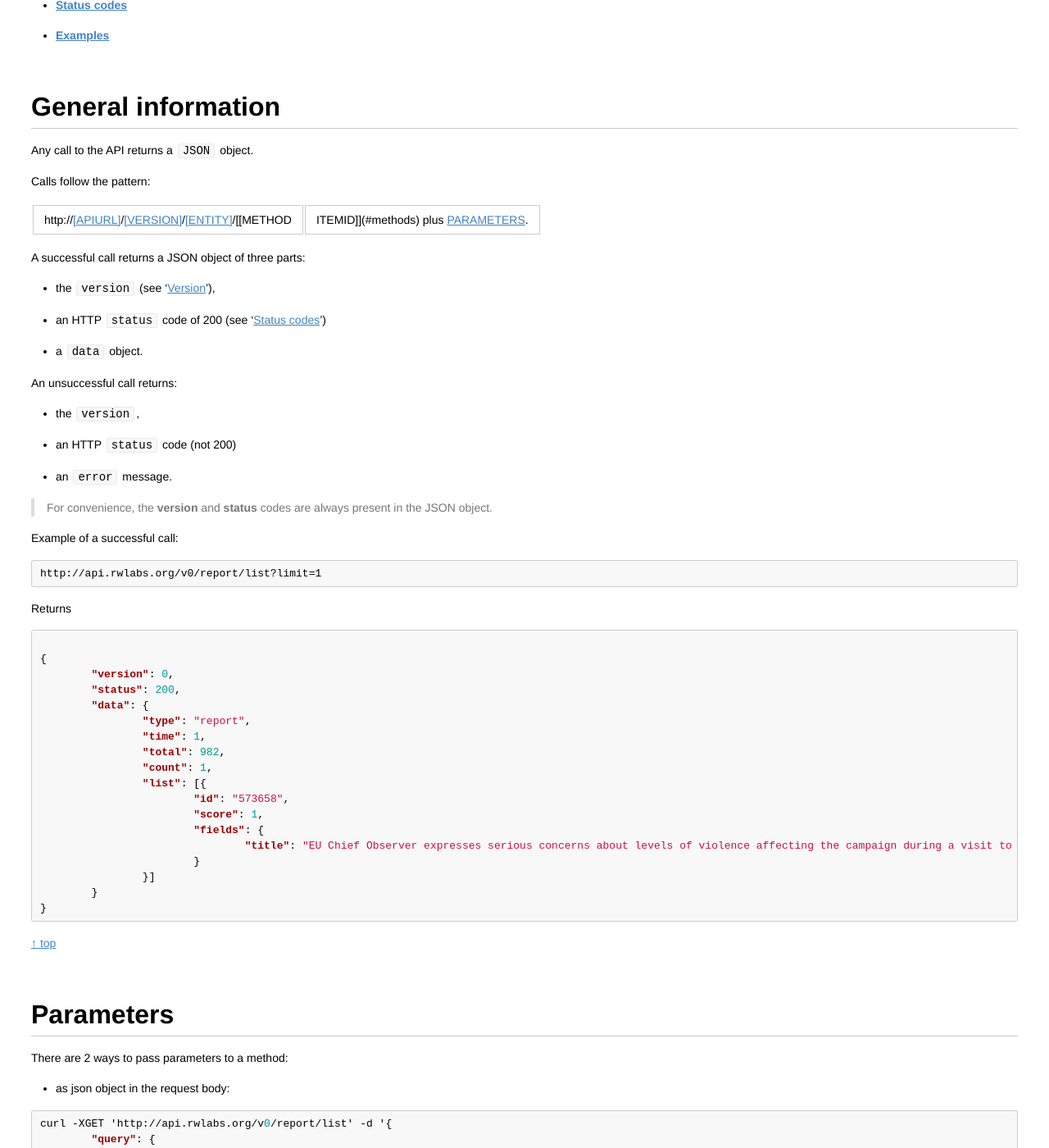
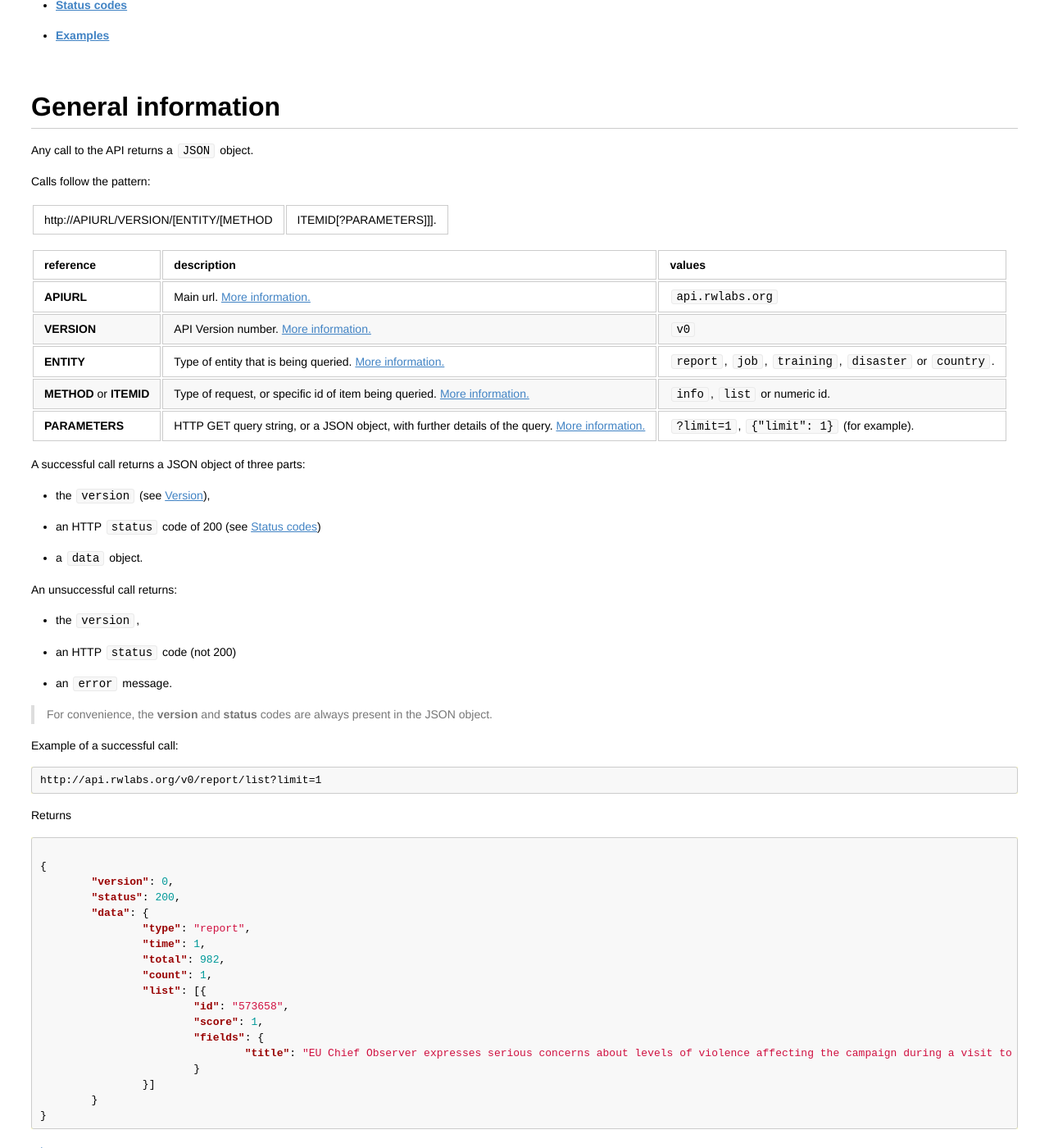
Before and after one commit to UN-OCHA/rwint-api-doc, a Jekyll site: the page built from index.md, in a window 1280 px wide and 1400 px high, scrolled down 880 px. Shown: the whole window at 82% size. Built offline with Jekyll 4.4.1, drawn with Linux system fonts in a browser that asks for light colours; Markdown is read by kramdown in place of the engine named in the settings; some of the changed text lies outside the part shown.

Commit message:
more revision of apidocs

````diff
--- a/index.md
+++ b/index.md
@@ -38,12 +38,20 @@ Any call to the API returns a `JSON` object.
 
 Calls follow the pattern:
 
-http://[[APIURL]](#api-url)/[[VERSION]](#version)/[[ENTITY]](#entities)/[[METHOD|ITEMID]](#methods) plus [PARAMETERS](#parameters).
+http://APIURL/VERSION/[ENTITY/[METHOD|ITEMID[?PARAMETERS]]].
+
+| reference          | description | values |
+| ------------------ | ----------- | ------ |
+| **APIURL**         | Main url. [More information.](#api-url)  | `api.rwlabs.org` |
+| **VERSION**        | API Version number. [More information.](#version) | `v0`|
+| **ENTITY**         | Type of entity that is being queried. [More information.](#entities) | `report`, `job`, `training`, `disaster` or `country`. |
+| **METHOD** or **ITEMID**| Type of request, or specific id of item being queried. [More information.](#methods) | `info`, `list` or numeric id. |
+| **PARAMETERS**     | HTTP GET query string, or a JSON object, with further details of the query. [More information.](#parameters) | `?limit=1`, `{"limit": 1}` (for example). |
 
 A successful call returns a JSON object of three parts:
 
-* the `version` (see '[Version](#version)'),
-* an HTTP `status` code of 200 (see '[Status codes](#status-codes)')
+* the `version` (see [Version](#version)),
+* an HTTP `status` code of 200 (see [Status codes](#status-codes))
 * a `data` object.
 
 An unsuccessful call returns:
@@ -89,7 +97,7 @@ Returns
 <a name="parameters"></a>
 ## Parameters
 
-There are 2 ways to pass parameters to a method:
+There are two ways to pass parameters to a method:
 
 - as json object in the request body:
 
@@ -235,7 +243,7 @@ Returns:
 <a name="methods"></a>
 ## Methods
 
-Methods are the way to get the data for an entity type.
+Methods are the way to get the data for an entity type or for specific content.
 
 They follow the same pattern:
 
@@ -314,6 +322,8 @@ Returns:
 }
 ```
 
+> The `default_field` shows what will be returned in a `list` query if no fields are specified. See [list fields](#method-list-fields).
+
 The result is a list of properties for each field.
 
 | field property     | description | values |
@@ -359,8 +369,7 @@ For example, the definition for the `date` field in reports is as follows:
 }
 ```
 
-Searching in the `primary_country` field means searching in the `primary_country.common` which as described below is equivalent to searching in `primary_country.name`, `primary_country.shortname` and `primary_country.iso3` at the same time.
-
+Searching in the `date` field is the same as searching the `date.created` field.
 
 <a name="common-fields"></a>
 ##### Common fields
@@ -406,7 +415,7 @@ Is equivalent to:
 <a name="method-list"></a>
 ### List
 
-This method can be used to get a list of entity items.
+This method can be used to get a list of entity items. This is the method for searching for content or generating filtered lists.
 
 It accepts the following parameters, (`fields`, `query`, `filter` and `sort` are explained in more detail below):
 
@@ -504,11 +513,13 @@ Returns
 <a name="method-list-fields"></a>
 #### Fields
 
-The `field` parameter is an object with 2 properties: `include` and `exclude`. Each property accepts an array of field or sub-field names.
+The `fields` parameter is an object with 2 properties: `include` and `exclude`. Each property accepts an array of field names.
 
-For field names, refer to  the entity description as returned by the **info** method.
+> This `fields` parameter is not to be confused with `fields` as parameters for a `query`. These influence which fields are returned, not which are searched in.
 
-Adding a **container** field that defaults to `common` to the `include` property returns all the sub-fields:
+For field names, refer to the entity description as returned by the **info** method. If no `fields` parameter is specified, the default is returned. See [info](#method-info).
+
+Adding a [container](#container-fields) field that defaults to [common](#common-fields) to the `include` property returns all the sub-fields:
 
 ```json
 {
@@ -622,6 +633,8 @@ It's an object with 3 properties:
 | **value**    | corresponds to the query itself. It is ***mandatory***. | query string | "situation report Kenya"
 | **fields**   | Specifies fields to perform the search query on. Defaults to the `default_field` as mentioned in the entity information (see [entity information](#method-info) for available fields).   | array of fields names | ["title", "country"]
 | **operator** | Sets up the logical connector between the terms of the query, by default **spaces** are interprated as ` OR `. | `AND` or `OR` | `AND` &rarr; "humanitarian AND report" |
+
+> This `fields` parameter for `query` is not to be confused with the higher level `fields` parameter. These indicate which fields are searched in, not which are returned.
 
 ##### Boost
 
@@ -1102,7 +1115,9 @@ Returns:
 
 > **Images** or **file previews** (some pdf only) can be pretty large.
 
-Example of an error due to a bad syntax:
+> `format: map` is the filter to use for map reports. To inspect *most* of the other possible values, see the filters on the corresponding Reliefweb page (i.e. [Updates](http://reliefweb.int/updates) for reports, [Jobs](http://reliefweb.int/jobs), [Training](http://reliefweb.int/training), [Countries](http://reliefweb.int/country/wld), or on individual [disaster](http://reliefweb.int/disasters)) pages. We are working on a way to make these more explicit.
+
+**Example of an error due to a bad syntax:**
 
 ```
 http://api.rwlabs.org/v0/report/list?limit=1&fields=country
````
Also changed, not shown: other parts of index.md (+2 -2 lines).
